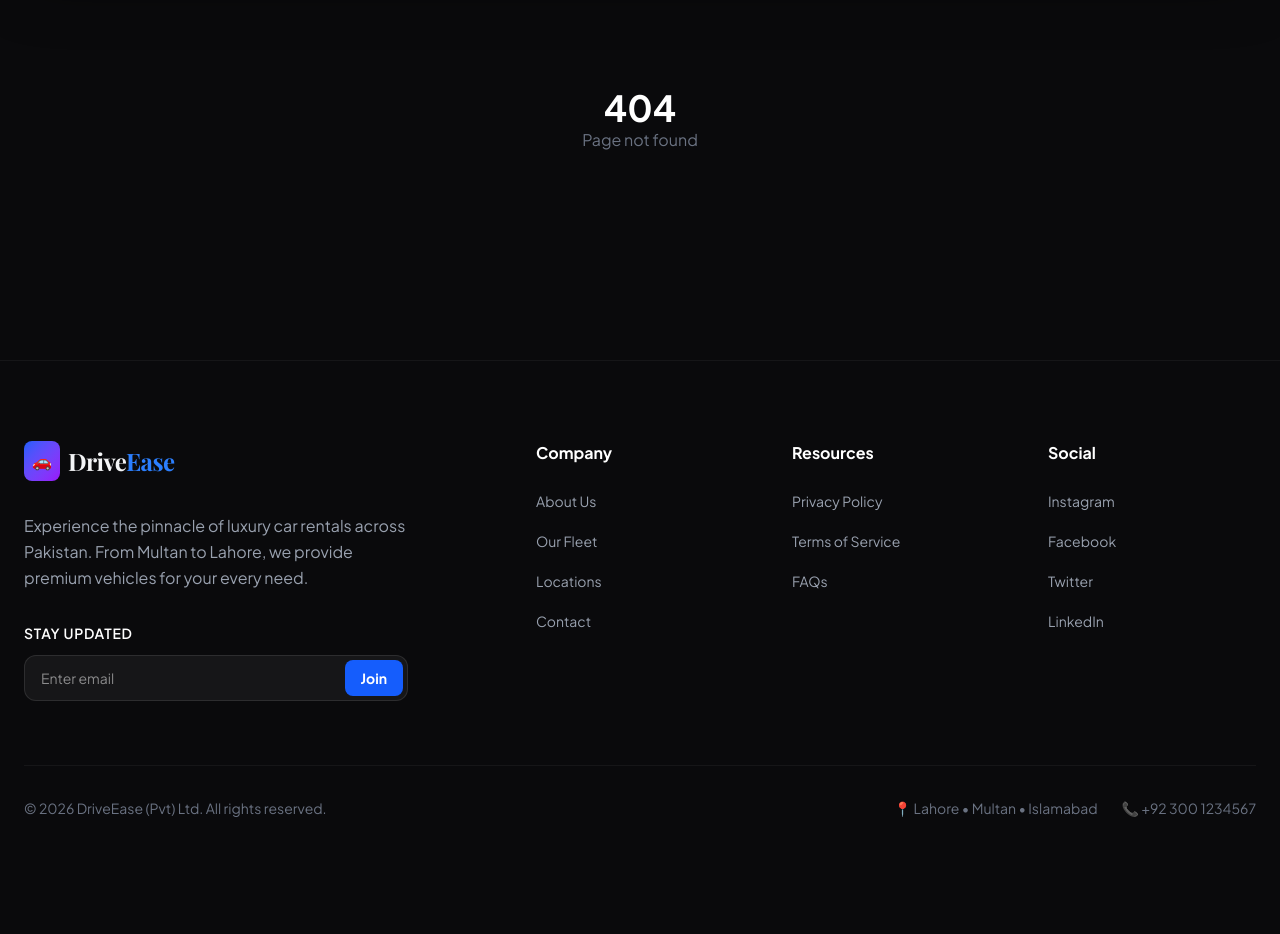
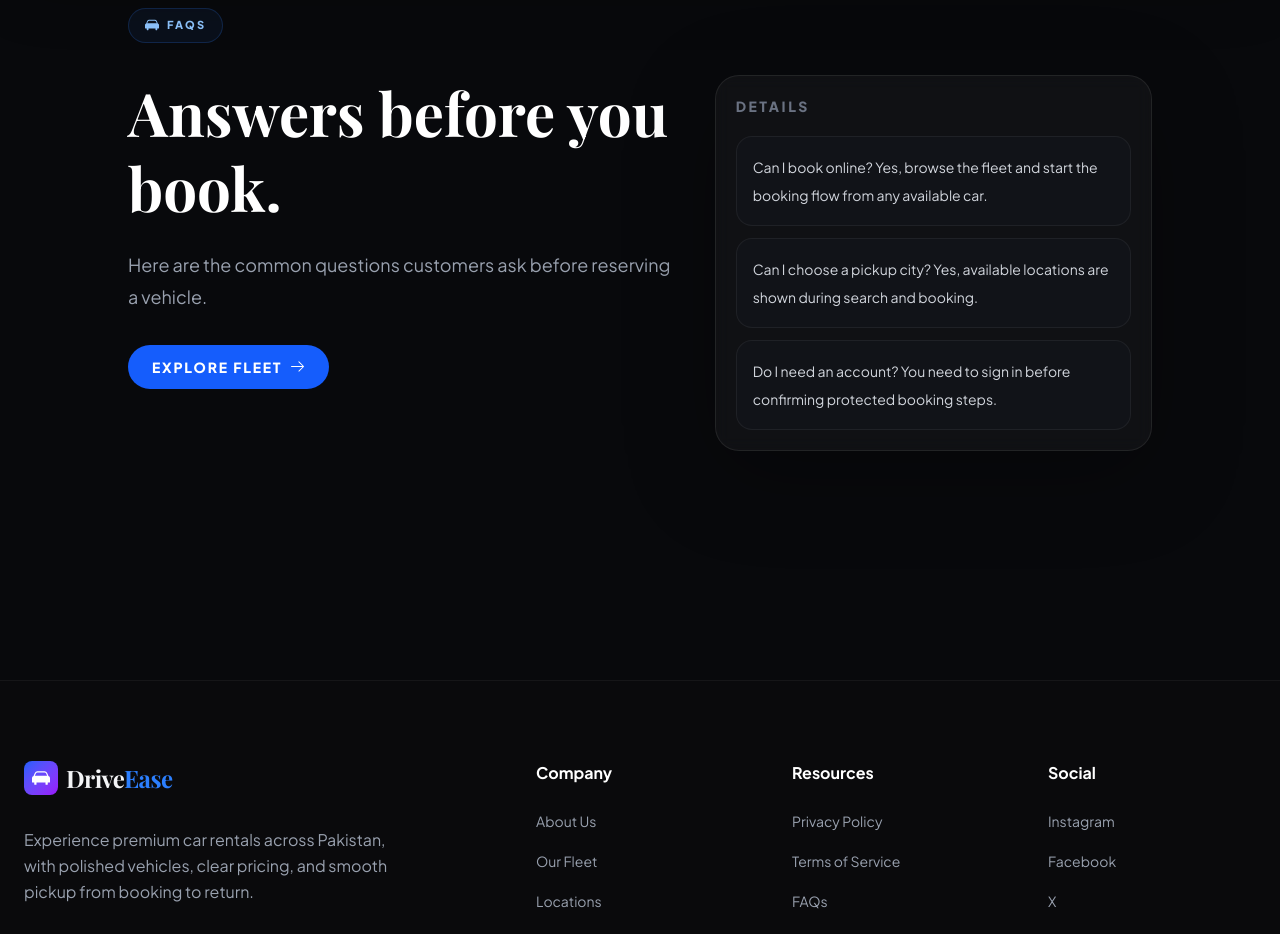
Before and after one commit to hassanziach212786-svg/rent-a-car, a React (Vite) app in the folder frontend/: page /faqs in a window 1280 px wide. Shown: the part 120-1054 px from the top of the page. Before the commit the page ends 978 px from the top, so only its background shows below. Built offline with nearby package versions, Linux system fonts and the light colour scheme; no server answers; a web font is replaced by a local one.

Commit message:
footer working

```diff
--- a/frontend/src/App.jsx
+++ b/frontend/src/App.jsx
@@ -19,6 +19,7 @@ import UserDashboard from './pages/user/UserDashboard';
 import ReviewPage from './pages/user/ReviewPage';
 import AdminDashboard from './pages/admin/AdminDashboard';
 import Community from './pages/main/Community';
+import InfoPage from './pages/main/InfoPage';
 
 // Helper to reset scroll on page change
 const ScrollToTop = () => {
@@ -52,8 +53,14 @@ function App() {
               <Route path="/cars" element={<Fleet />} />
               <Route path="/cars/:id" element={<CarDetails />} />
               <Route path="/login" element={<AuthPages mode="login" />} />
-<Route path="/signup" element={<AuthPages mode="signup" />} />
+              <Route path="/signup" element={<AuthPages mode="signup" />} />
               <Route path="/community" element={<Community />} />
+              <Route path="/about" element={<InfoPage slug="about" />} />
+              <Route path="/locations" element={<InfoPage slug="locations" />} />
+              <Route path="/contact" element={<InfoPage slug="contact" />} />
+              <Route path="/privacy" element={<InfoPage slug="privacy" />} />
+              <Route path="/terms" element={<InfoPage slug="terms" />} />
+              <Route path="/faqs" element={<InfoPage slug="faqs" />} />
 
               {/* Protected User Routes */}
               <Route element={<ProtectedRoute />}>
--- a/frontend/src/components/shared/Footer.jsx
+++ b/frontend/src/components/shared/Footer.jsx
@@ -1,71 +1,98 @@
-// src/components/shared/Footer.jsx
 import { Link } from 'react-router-dom';
+import { Car, MapPin, Phone } from './BootstrapIcons';
 
 const Footer = () => {
   const currentYear = new Date().getFullYear();
 
   const footerLinks = [
     {
-      title: "Company",
-      links: ["About Us", "Our Fleet", "Locations", "Contact"]
+      title: 'Company',
+      links: [
+        { label: 'About Us', to: '/about' },
+        { label: 'Our Fleet', to: '/cars' },
+        { label: 'Locations', to: '/locations' },
+        { label: 'Contact', to: '/contact' },
+      ],
     },
     {
-      title: "Resources",
-      links: [ "Privacy Policy", "Terms of Service", "FAQs"]
+      title: 'Resources',
+      links: [
+        { label: 'Privacy Policy', to: '/privacy' },
+        { label: 'Terms of Service', to: '/terms' },
+        { label: 'FAQs', to: '/faqs' },
+      ],
     },
     {
-      title: "Social",
-      links: ["Instagram", "Facebook", "Twitter", "LinkedIn"]
-    }
+      title: 'Social',
+      links: [
+        { label: 'Instagram', href: 'https://www.instagram.com' },
+        { label: 'Facebook', href: 'https://www.facebook.com' },
+        { label: 'X', href: 'https://www.x.com' },
+        { label: 'LinkedIn', href: 'https://www.linkedin.com' },
+      ],
+    },
   ];
 
   return (
-    <footer className="relative bg-[#0a0a0c] border-t border-white/5 pt-20 pb-10 overflow-hidden">
-      {/* Background Glow Effect */}
-      <div className="absolute top-0 right-0 w-[500px] h-[500px] bg-blue-600/5 blur-[120px] rounded-full -z-10" />
+    <footer className="relative overflow-hidden border-t border-white/5 bg-[#0a0a0c] pb-10 pt-20">
+      <div className="absolute right-0 top-0 -z-10 h-[500px] w-[500px] rounded-full bg-blue-600/5 blur-[120px]" />
 
       <div className="mx-auto max-w-7xl px-4 sm:px-6">
-        <div className="grid grid-cols-1 md:grid-cols-2 lg:grid-cols-5 gap-12 mb-16">
-
-          {/* Brand & Newsletter */}
-          <div className="lg:col-span-2 space-y-8">
-            <Link to="/" className="flex items-center gap-2 group w-fit">
-              <div className="bg-gradient-to-br from-blue-600 to-purple-600 p-2 rounded-lg text-white font-bold">
-                🚗
+        <div className="mb-16 grid grid-cols-1 gap-12 md:grid-cols-2 lg:grid-cols-5">
+          <div className="space-y-8 lg:col-span-2">
+            <Link to="/" className="group flex w-fit items-center gap-2">
+              <div className="rounded-lg bg-gradient-to-br from-blue-600 to-purple-600 p-2 text-white">
+                <Car size={18} />
               </div>
-              <span className="font-display font-bold text-2xl tracking-tight">
+              <span className="font-display text-2xl font-bold tracking-tight">
                 Drive<span className="text-blue-500">Ease</span>
               </span>
             </Link>
-            <p className="text-gray-400 max-w-sm leading-relaxed">
-              Experience the pinnacle of luxury car rentals across Pakistan.
-              From Multan to Lahore, we provide premium vehicles for your every need.
+
+            <p className="max-w-sm leading-relaxed text-gray-400">
+              Experience premium car rentals across Pakistan, with polished vehicles,
+              clear pricing, and smooth pickup from booking to return.
             </p>
+
             <div className="flex flex-col gap-3">
-              <span className="text-sm font-semibold text-white uppercase tracking-wider">Stay Updated</span>
-              <div className="flex max-w-sm flex-col gap-2 rounded-xl border border-white/10 bg-white/5 p-1 transition-all focus-within:border-blue-500/50 min-[420px]:flex-row">
+              <span className="text-sm font-semibold uppercase tracking-wider text-white">Stay Updated</span>
+              <form
+                onSubmit={(event) => event.preventDefault()}
+                className="flex max-w-sm flex-col gap-2 rounded-xl border border-white/10 bg-white/5 p-1 transition-all focus-within:border-blue-500/50 min-[420px]:flex-row"
+              >
                 <input
                   type="email"
                   placeholder="Enter email"
-                  className="bg-transparent border-none outline-none px-3 py-2 text-sm text-white w-full"
+                  aria-label="Email address"
+                  className="w-full border-none bg-transparent px-3 py-2 text-sm text-white outline-none placeholder:text-gray-600"
                 />
-                <button className="rounded-lg bg-blue-600 px-4 py-2 text-sm font-bold text-white transition-all hover:bg-blue-500">
+                <button type="submit" className="rounded-lg bg-blue-600 px-4 py-2 text-sm font-bold text-white transition-all hover:bg-blue-500">
                   Join
                 </button>
-              </div>
+              </form>
             </div>
           </div>
 
-          {/* Link Columns */}
           {footerLinks.map((col) => (
             <div key={col.title}>
-              <h4 className="text-white font-bold mb-6">{col.title}</h4>
+              <h4 className="mb-6 font-bold text-white">{col.title}</h4>
               <ul className="space-y-4">
                 {col.links.map((link) => (
-                  <li key={link}>
-                    <a href="#" className="text-gray-400 hover:text-blue-400 text-sm transition-colors duration-300">
-                      {link}
-                    </a>
+                  <li key={link.label}>
+                    {link.to ? (
+                      <Link to={link.to} className="text-sm text-gray-400 transition-colors duration-300 hover:text-blue-400">
+                        {link.label}
+                      </Link>
+                    ) : (
+                      <a
+                        href={link.href}
+                        target="_blank"
+                        rel="noreferrer"
+                        className="text-sm text-gray-400 transition-colors duration-300 hover:text-blue-400"
+                      >
+                        {link.label}
+                      </a>
+                    )}
                   </li>
                 ))}
               </ul>
@@ -73,14 +100,13 @@ const Footer = () => {
           ))}
         </div>
 
-        {/* Bottom Bar */}
-        <div className="pt-8 border-t border-white/5 flex flex-col md:flex-row justify-between items-center gap-6">
-          <p className="text-gray-500 text-sm">
-            © {currentYear} DriveEase (Pvt) Ltd. All rights reserved.
+        <div className="flex flex-col items-center justify-between gap-6 border-t border-white/5 pt-8 md:flex-row">
+          <p className="text-sm text-gray-500">
+            &copy; {currentYear} DriveEase (Pvt) Ltd. All rights reserved.
           </p>
           <div className="flex flex-col items-center gap-3 text-center text-sm text-gray-500 sm:flex-row sm:gap-6 sm:text-left">
-            <span className="flex items-center gap-1.5">📍 Lahore • Multan • Islamabad</span>
-            <span className="flex items-center gap-1.5">📞 +92 300 1234567</span>
+            <span className="flex items-center gap-1.5"><MapPin size={14} /> Lahore, Multan, Islamabad</span>
+            <span className="flex items-center gap-1.5"><Phone size={14} /> +92 300 1234567</span>
           </div>
         </div>
       </div>
--- a/frontend/src/pages/auth/AuthPages.jsx
+++ b/frontend/src/pages/auth/AuthPages.jsx
@@ -348,7 +348,7 @@ const AuthPages = ({mode='login'}) => {
 
                 {isLogin && (
                   <div className="text-right -mt-1">
-                    <Link to="/forgot-password" className="text-xs text-blue-400 hover:text-blue-300 transition-colors">
+                    <Link to="/contact" className="text-xs text-blue-400 hover:text-blue-300 transition-colors">
                       Forgot password?
                     </Link>
                   </div>
@@ -369,8 +369,8 @@ const AuthPages = ({mode='login'}) => {
               {!isLogin && (
                 <p className="text-center text-xs text-gray-700 mt-4">
                   By registering you agree to our{' '}
-                  <a href="#" className="text-blue-400 hover:underline">Terms</a> and{' '}
-                  <a href="#" className="text-blue-400 hover:underline">Privacy Policy</a>
+                  <Link to="/terms" className="text-blue-400 hover:underline">Terms</Link> and{' '}
+                  <Link to="/privacy" className="text-blue-400 hover:underline">Privacy Policy</Link>
                 </p>
               )}
 
--- /dev/null
+++ b/frontend/src/pages/main/InfoPage.jsx
@@ -0,0 +1,118 @@
+import { Link, useParams } from 'react-router-dom';
+import { ArrowRight, CarFront, MapPin, ShieldCheck, Star } from '../../components/shared/BootstrapIcons';
+
+const pageContent = {
+  about: {
+    eyebrow: 'About DriveEase',
+    title: 'Premium car rental built for confident travel.',
+    intro:
+      'DriveEase connects customers with well-maintained premium vehicles, transparent rental details, and a smoother booking experience across major Pakistani cities.',
+    points: [
+      'Verified cars checked before pickup',
+      'Clear daily pricing with practical booking steps',
+      'Support for city trips, events, airport runs, and business travel',
+    ],
+    icon: ShieldCheck,
+  },
+  locations: {
+    eyebrow: 'Locations',
+    title: 'Pickup hubs in key cities.',
+    intro:
+      'Start your booking from active city hubs, with clear pickup and return details shown during the rental flow.',
+    points: ['Lahore', 'Multan', 'Islamabad'],
+    icon: MapPin,
+  },
+  contact: {
+    eyebrow: 'Contact',
+    title: 'Need help with a booking?',
+    intro:
+      'Our team can help with availability, pickup details, payment questions, and booking changes.',
+    points: ['Phone: +92 300 1234567', 'Email: support@driveease.pk', 'Hours: 24/7 customer assistance'],
+    icon: CarFront,
+  },
+  privacy: {
+    eyebrow: 'Privacy Policy',
+    title: 'Your rental information is handled with care.',
+    intro:
+      'We collect only the information needed to manage accounts, bookings, payments, and customer support.',
+    points: [
+      'Account and booking details are used to provide rental services',
+      'Payment information is handled only for booking verification',
+      'Customer data is not sold to third parties',
+    ],
+    icon: ShieldCheck,
+  },
+  terms: {
+    eyebrow: 'Terms of Service',
+    title: 'Simple rental terms for a clear experience.',
+    intro:
+      'By booking with DriveEase, customers agree to provide accurate details, follow rental conditions, and return vehicles on time.',
+    points: [
+      'Drivers must provide valid booking and contact details',
+      'Vehicles should be returned in the agreed condition and time window',
+      'Late returns, damage, or misuse may result in additional charges',
+    ],
+    icon: Star,
+  },
+  faqs: {
+    eyebrow: 'FAQs',
+    title: 'Answers before you book.',
+    intro:
+      'Here are the common questions customers ask before reserving a vehicle.',
+    points: [
+      'Can I book online? Yes, browse the fleet and start the booking flow from any available car.',
+      'Can I choose a pickup city? Yes, available locations are shown during search and booking.',
+      'Do I need an account? You need to sign in before confirming protected booking steps.',
+    ],
+    icon: CarFront,
+  },
+};
+
+const InfoPage = ({ slug: routeSlug }) => {
+  const params = useParams();
+  const slug = routeSlug || params.slug;
+  const content = pageContent[slug] || pageContent.about;
+  const Icon = content.icon;
+
+  return (
+    <div className="min-h-screen bg-[#08090c] px-4 pb-20 pt-32 text-white sm:px-6">
+      <div className="mx-auto max-w-5xl">
+        <div className="mb-8 inline-flex items-center gap-2 rounded-full border border-blue-500/20 bg-blue-500/[0.06] px-4 py-2 text-[11px] font-black uppercase tracking-[0.2em] text-blue-300">
+          <Icon size={14} />
+          {content.eyebrow}
+        </div>
+
+        <div className="grid gap-10 lg:grid-cols-[1fr_0.8fr] lg:items-start">
+          <div>
+            <h1 className="font-display text-4xl font-bold leading-tight text-white sm:text-5xl md:text-6xl">
+              {content.title}
+            </h1>
+            <p className="mt-6 max-w-2xl text-base leading-8 text-gray-400 sm:text-lg">
+              {content.intro}
+            </p>
+            <Link
+              to="/cars"
+              className="mt-8 inline-flex items-center gap-2 rounded-full bg-blue-600 px-6 py-3 text-sm font-black uppercase tracking-[0.13em] text-white transition hover:bg-blue-500"
+            >
+              Explore Fleet
+              <ArrowRight size={15} />
+            </Link>
+          </div>
+
+          <div className="rounded-3xl border border-white/[0.08] bg-white/[0.035] p-5 shadow-[0_24px_90px_rgba(0,0,0,0.28)] backdrop-blur">
+            <h2 className="mb-5 text-sm font-black uppercase tracking-[0.18em] text-gray-500">Details</h2>
+            <div className="space-y-3">
+              {content.points.map((point) => (
+                <div key={point} className="rounded-2xl border border-white/[0.06] bg-[#111318] p-4 text-sm leading-7 text-gray-300">
+                  {point}
+                </div>
+              ))}
+            </div>
+          </div>
+        </div>
+      </div>
+    </div>
+  );
+};
+
+export default InfoPage;
--- a/frontend/src/routes/AppRouter.jsx
+++ b/frontend/src/routes/AppRouter.jsx
@@ -1,38 +1,39 @@
 import { Routes, Route } from 'react-router-dom';
 import { ProtectedRoute } from './ProtectedRoute';
 import Home from '../pages/main/Home';
-// 1. IMPORT YOUR REAL COMPONENTS
+import Fleet from '../pages/main/Fleet';
 import Checkout from '../pages/main/Checkout';
 import BookingConfirm from '../pages/main/BookingConfirm';
+import AuthPages from '../pages/auth/AuthPages';
+import UserDashboard from '../pages/user/UserDashboard';
 import AdminDashboard from '../pages/admin/AdminDashboard';
-// Import other pages like Fleet, Login, etc.
+import Community from '../pages/main/Community';
+import InfoPage from '../pages/main/InfoPage';
 
 const AppRouter = () => {
   return (
     <Routes>
-      {/* PUBLIC ROUTES */}
       <Route path="/" element={<Home />} />
-      <Route path="/cars" element={<div>Fleet Listing</div>} />
-      <Route path="/login" element={<div>Login Page</div>} />
-      <Route path="/signup" element={<div>Signup Page</div>} />
+      <Route path="/cars" element={<Fleet />} />
+      <Route path="/login" element={<AuthPages mode="login" />} />
+      <Route path="/signup" element={<AuthPages mode="signup" />} />
+      <Route path="/community" element={<Community />} />
+      <Route path="/about" element={<InfoPage slug="about" />} />
+      <Route path="/locations" element={<InfoPage slug="locations" />} />
+      <Route path="/contact" element={<InfoPage slug="contact" />} />
+      <Route path="/privacy" element={<InfoPage slug="privacy" />} />
+      <Route path="/terms" element={<InfoPage slug="terms" />} />
+      <Route path="/faqs" element={<InfoPage slug="faqs" />} />
 
-      {/* 2. ADD BOOKING CONFIRM (Step 1) */}
       <Route path="/book/:id" element={<BookingConfirm />} />
 
-      {/* PROTECTED USER ROUTES */}
       <Route element={<ProtectedRoute />}>
-        <Route path="/dashboard" element={<div>User Dashboard Layout</div>}>
-          <Route index element={<div>My Bookings</div>} />
-        </Route>
-
-        {/* 3. USE THE REAL CHECKOUT COMPONENT (Step 2) */}
+        <Route path="/dashboard/*" element={<UserDashboard />} />
         <Route path="/checkout" element={<Checkout />} />
       </Route>
 
-      {/* PROTECTED ADMIN ROUTES */}
       <Route element={<ProtectedRoute adminOnly={true} />}>
-        {/* 4. USE THE REAL ADMIN DASHBOARD */}
-        <Route path="/admin" element={<AdminDashboard />} />
+        <Route path="/admin/*" element={<AdminDashboard />} />
       </Route>
     </Routes>
   );
```
